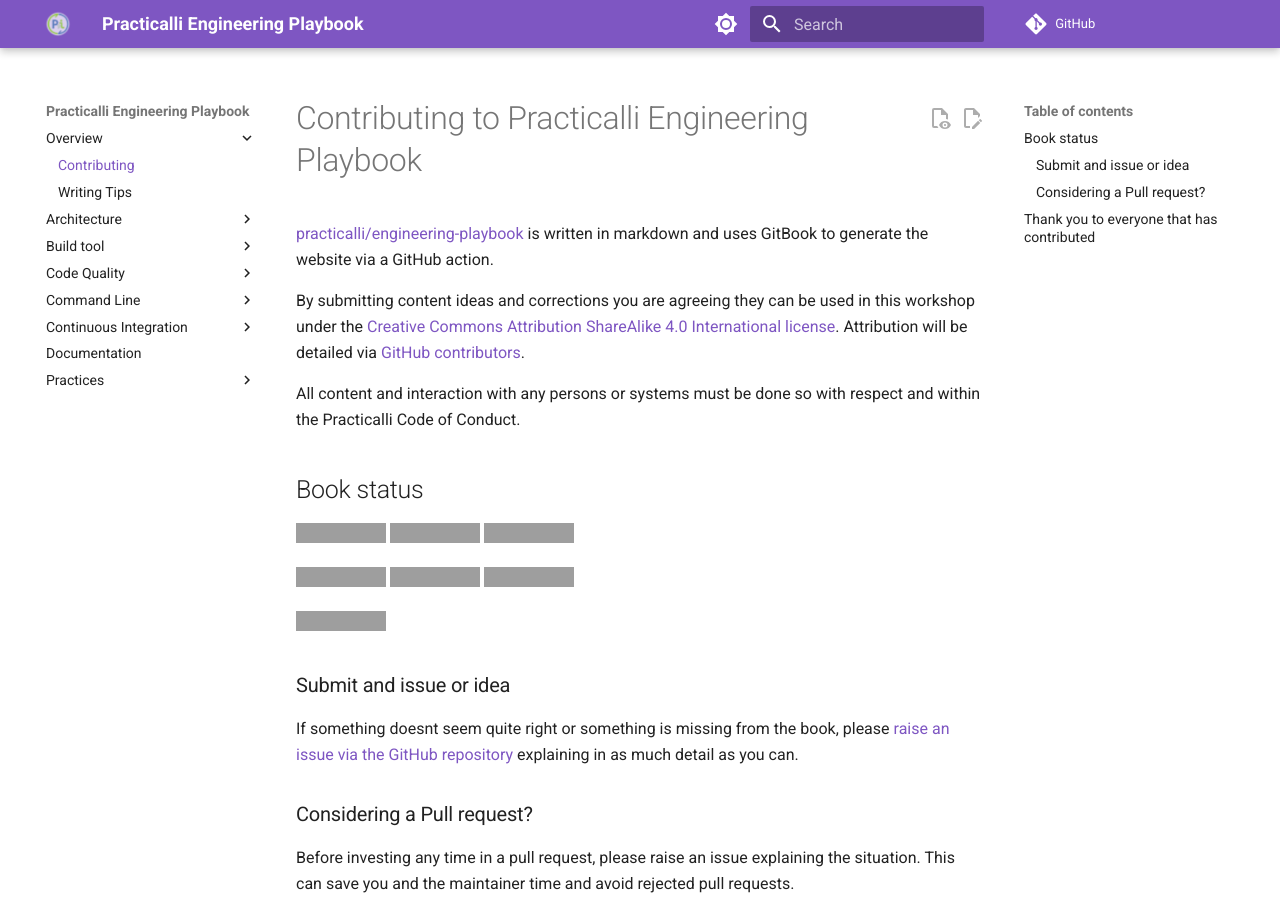
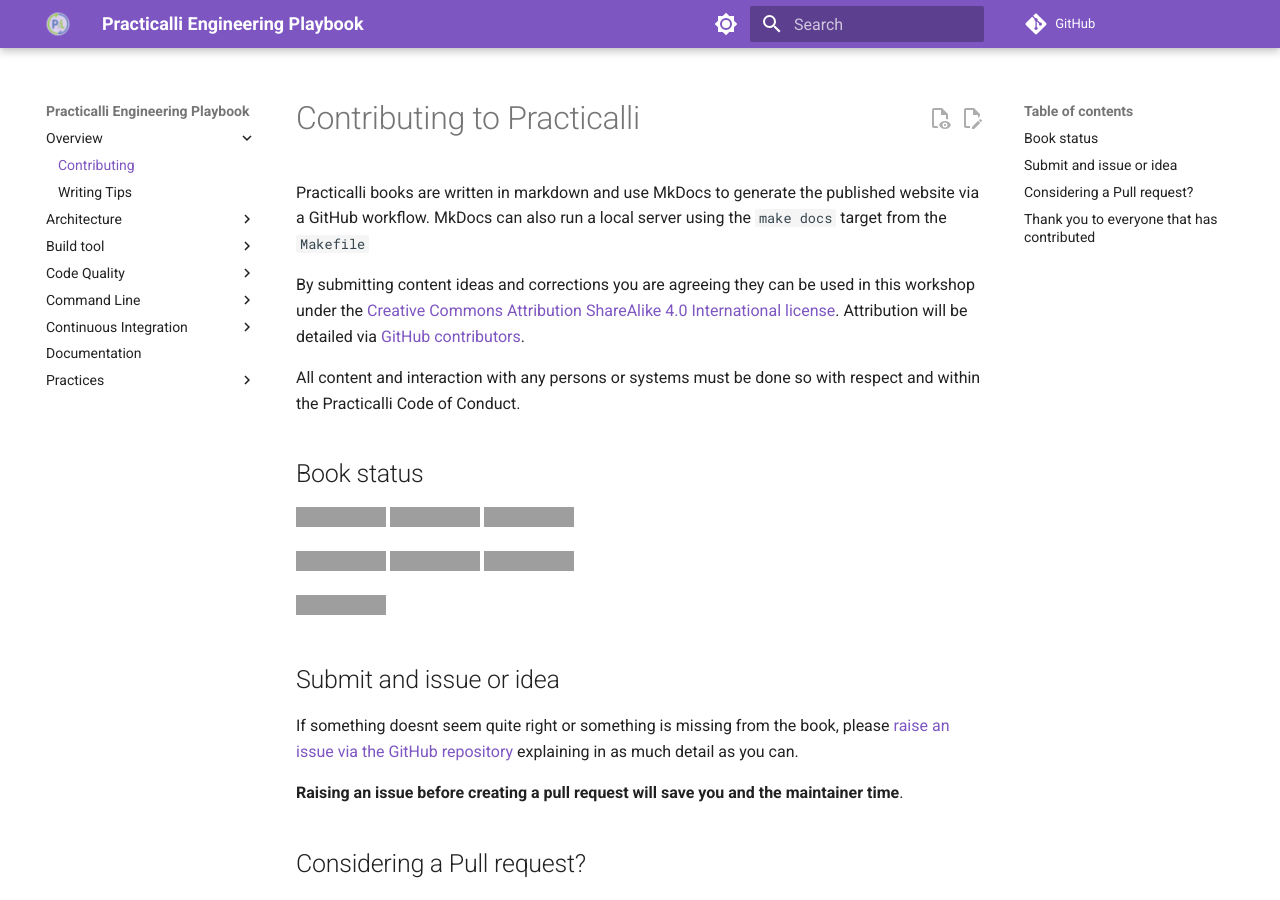
Before and after one commit to practicalli/engineering-playbook, an MkDocs documentation site: the page built from docs/introduction/contributing.md, in a window 1280 px wide and 900 px high, cut to the strip 0-900 px from the top of the window. Built offline with MkDocs 1.6.1 and Material for MkDocs 9.7.7, drawn with Linux system fonts in a browser that asks for light colours; plug-ins that fetch from the network failed and are left out; comment, search, counter and statistics services are not loaded; grey boxes are pictures that could not be loaded.

Commit message:
format: lint fixes and minor tweaks

```diff
--- a/docs/introduction/contributing.md
+++ b/docs/introduction/contributing.md
@@ -1,11 +1,10 @@
-# Contributing to Practicalli Engineering Playbook
+# Contributing to Practicalli
 
-[practicalli/engineering-playbook](https://github.com/practicalli/engineering-playbook/) is written in markdown and uses GitBook to generate the website via a GitHub action.
+Practicalli books are written in markdown and use MkDocs to generate the published website via a GitHub workflow.  MkDocs can also run a local server using the `make docs` target from the `Makefile`
 
 By submitting content ideas and corrections you are agreeing they can be used in this workshop under the [Creative Commons Attribution ShareAlike 4.0 International license](https://creativecommons.org/licenses/by-sa/4.0/).  Attribution will be detailed via [GitHub contributors](https://github.com/practicalli/engineering-playbook/graphs/contributors).
 
 All content and interaction with any persons or systems must be done so with respect and within the Practicalli Code of Conduct.
-
 
 ## Book status
 
@@ -19,13 +18,13 @@
 
 ![GitHub contributors](https://img.shields.io/github/contributors/practicalli/engineering-playbook?style=for-the-badge&label=github%20contributors)
 
+## Submit and issue or idea
 
+If something doesnt seem quite right or something is missing from the book, please [raise an issue via the GitHub repository](https://github.com/practicalli/clojure/issues){target=_blank} explaining in as much detail as you can.
 
-### Submit and issue or idea
+**Raising an issue before creating a pull request will save you and the maintainer time**.
 
-If something doesnt seem quite right or something is missing from the book, please [raise an issue via the GitHub repository](https://github.com/practicalli/engineering-playbook/issues) explaining in as much detail as you can.
-
-### Considering a Pull request?
+## Considering a Pull request?
 
 Before investing any time in a pull request, please raise an issue explaining the situation.  This can save you and the maintainer time and avoid rejected pull requests.
 
@@ -33,17 +32,14 @@
 
 A PR with a list of changes across different sections will not be merged, it will be reviewed eventually though.
 
-
-<!-- TODO:  Add GitHub issue templates, similar to those on practicalli/blog-content -->
-
 ## Thank you to everyone that has contributed
 
 A huge thank you to Rich Hickey and the team at Cognitect for creating and continually guiding the Clojure language.  Special thank you to Alex Miller who has provided excellent advice on working with Clojure and the CLI tooling.
 
-The Clojure community has been highly supportive of everyone using Clojure and I'd like to thank everyone for the feedback and contributions.  I would also like to thank everyone that has joined in with the [London Clojurins community](https://www.meetup.com/London-Clojurians/), [ClojureBridgeLondon](https://clojurebridgelondon.github.io/), [Clojurians Slack community](http://clojurians.net/), [Clojurians Zulip](https://clojurians.zulipchat.com/) community and [Clojureverse community](https://clojureverse.org/).
+The Clojure community has been highly supportive of everyone using Clojure and I'd like to thank everyone for the feedback and contributions.  I would also like to thank everyone that has joined in with the [London Clojurins community](https://www.meetup.com/London-Clojurians/){target=_blank}, [ClojureBridgeLondon](https://clojurebridgelondon.github.io/){target=_blank}, [Clojurians Slack community](http://clojurians.net/){target=_blank}, [Clojurians Zulip](https://clojurians.zulipchat.com/){target=_blank} community and [Clojureverse community](https://clojureverse.org/){target=_blank}.
 
-Thank you to everyone who sponsors the Practicalli websites and videos and for the [Clojurists Together sponsorship](https://www.clojuriststogether.org/), it helps me continue the work at a much faster pace.
+Thank you to everyone who sponsors the Practicalli websites and videos and for the [Clojurists Together sponsorship](https://www.clojuriststogether.org/){target=_blank}, it helps me continue the work at a much faster pace.
 
-Special thanks to [Bruce Durling](https://twitter.com/otfrom) for getting me into Cloure in the first place.
+Special thanks to [Bruce Durling](https://twitter.com/otfrom){target=_blank} for getting me into Cloure in the first place.
 
 ![GitHub contributors](https://img.shields.io/github/contributors/practicalli/engineering-playbook?style=for-the-badge&label=github%20contributors)
--- a/mkdocs.yml
+++ b/mkdocs.yml
@@ -17,8 +17,6 @@
   name: material
   logo: assets/images/practicalli-logo.png
   favicon: assets/favicon.svg
-  extra_css:
-    - stylesheets/extra.css
   features:
     - announce.dismiss
     - content.action.edit
@@ -55,7 +53,7 @@
   custom_dir: overrides
 
 extra_css:
-  - stylesheets/extra.css
+  - assets/stylesheets/extra.css
 
 ## Additional styling
 markdown_extensions:
@@ -170,4 +168,8 @@
   - Practices:
       - practices/index.md
       - practices/behaviour-driven-development.md
+      # - TODO: practices/root-cause-analysis.md
+      # - TODO: practices/five-whys.md
+      # - TODO: practices/thinking-hats.md
       - practices/deliberate-practice.md
+      # - TODO: practices/code-kata.md
--- a/overrides/404.html
+++ b/overrides/404.html
@@ -7,10 +7,14 @@
 
 <!-- Content -->
 {% block content %}
-<h1>Page Not Found</h1>
+<h1>This is not the page you are looking for</h1>
+
+<h3>
+    Sorry we have arrived at a page that does not exist...
+</h3>
 
 <p>
-  Sorry we have arrived at a page that does not exist...
+    Practicalli Engineering Playbook is a very new book and actively being updated
 </p>
 
 <p>
@@ -18,8 +22,8 @@
 </p>
 
 <p>
-  <a href="https://practical.li/spacemacs">
-    <img src="https://raw.githubusercontent.com/practicalli/graphic-design/live/book-covers/practicalli-spacemacs-book-banner.png" alt="Practicalli Spacemacs book cover">
+  <a href="https://practical.li/engineering-playbook">
+    <img src="https://raw.githubusercontent.com/practicalli/graphic-design/live/engineering-playbook/engineering-playbook-concept.png" alt="Practicalli Spacemacs book cover">
   </a>
 </p>
 
```
Also changed, not shown: docs/introduction/writing-tips.md (+8 -62 lines).
